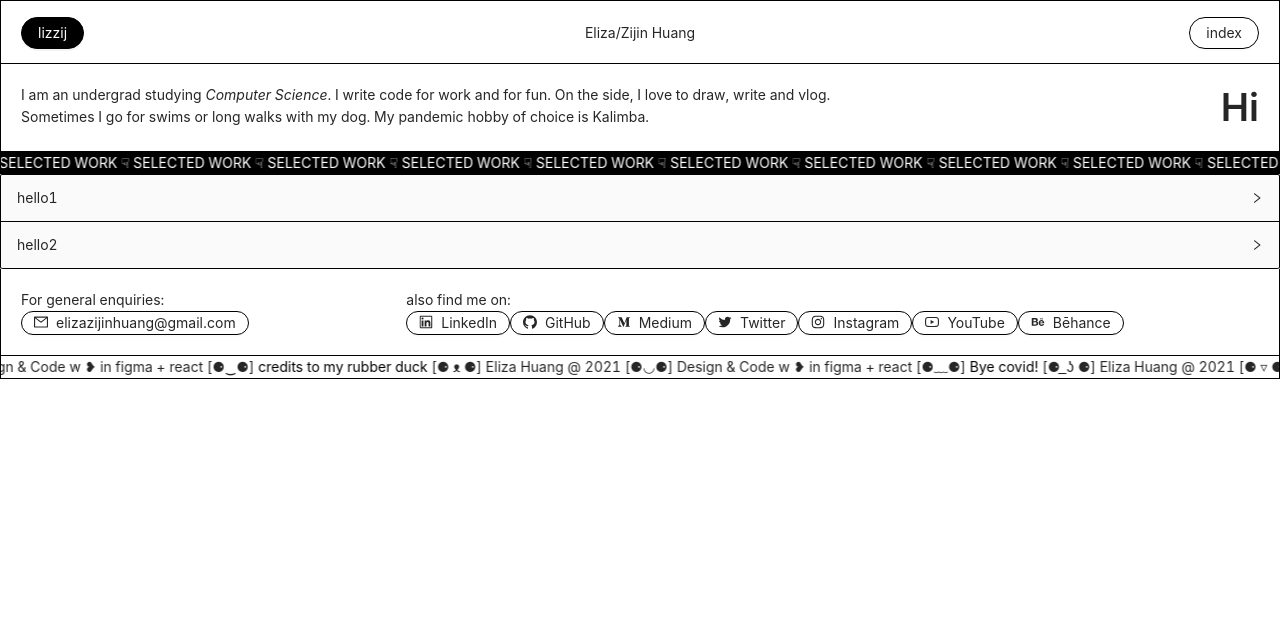
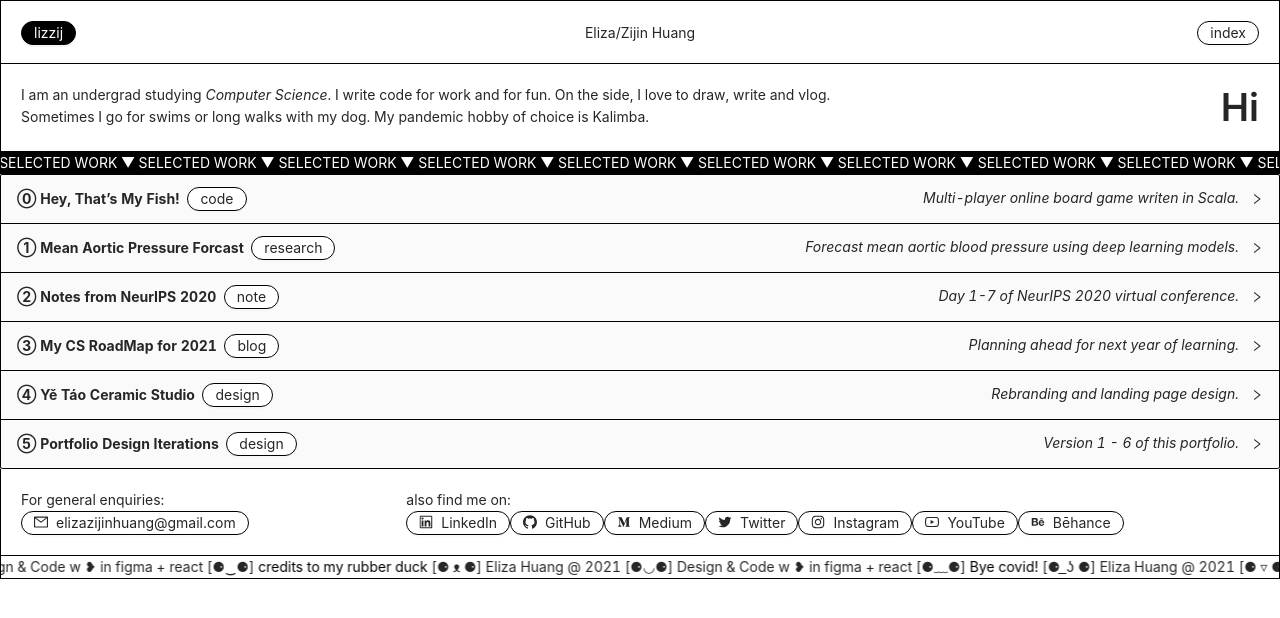
Before and after one commit to lizzij/Portfolio, a React (Create React App) app in the folder portfolio/: page / in a window 1280 px wide. Shown: the top 618 px of the page. Built offline with nearby package versions, Linux system fonts and the light colour scheme.

Commit message:
project menu

```diff
--- a/portfolio/src/components/HeaderMenu/index.js
+++ b/portfolio/src/components/HeaderMenu/index.js
@@ -5,11 +5,11 @@ function HeaderMenu() {
   return (
     <Row className="HeaderMenu">
       <Col align="left" span={6}>
-        <Button type="primary" shape="round">lizzij</Button>
+        <Button type="primary" size="small" shape="round">lizzij</Button>
       </Col>
       <Col span={12} className="Name">Eliza/Zijin Huang</Col>
       <Col align="right" span={6}>
-        <Button type="default" shape="round">index</Button>
+        <Button type="default"  size="small" shape="round">index</Button>
       </Col>
     </Row>
   );
--- a/portfolio/src/components/Work/data.json
+++ b/portfolio/src/components/Work/data.json
@@ -2,14 +2,40 @@
   "projects":
   [
     {
-      "header":"hello1",
-      "key":"1",
-      "blurb":"about1"
+      "title":"⓪ Hey, That’s My Fish!",
+      "key":"0",
+      "tags": ["code"],
+      "blurb":"Multi-player online board game writen in Scala."
     },
     {
-      "header":"hello2",
-      "key":"2",
-      "blurb":"about2"
+      "title":"① Mean Aortic Pressure Forcast",
+      "key":"1",
+      "tags": ["research"],
+      "blurb":"Forecast mean aortic blood pressure using deep learning models."
+    },
+    {
+      "title": "② Notes from NeurIPS 2020",
+      "key": "2",
+      "tags": ["note"],
+      "blurb": "Day 1-7 of NeurIPS 2020 virtual conference."
+    },
+    {
+      "title": "③ My CS RoadMap for 2021",
+      "key": "3",
+      "tags": ["blog"],
+      "blurb": "Planning ahead for next year of learning."
+    },
+    {
+      "title": "④ Yě Táo Ceramic Studio",
+      "key": "4",
+      "tags": ["design"],
+      "blurb": "Rebranding and landing page design."
+    },
+    {
+      "title": "⑤ Portfolio Design Iterations",
+      "key": "5",
+      "tags": ["design"],
+      "blurb": "Version 1 - 6 of this portfolio."
     }
   ]
 }
--- a/portfolio/src/components/Work/index.js
+++ b/portfolio/src/components/Work/index.js
@@ -1,9 +1,21 @@
 import React from 'react';
-import { Collapse } from 'antd';
+import { Collapse, Row, Col, Button } from 'antd';
 import { projects } from './data.json'
 import './styles.css';
 
 const { Panel } = Collapse;
+
+const Header = ({ title, tags, blurb }) => {
+  return (
+    <Row>
+      <Col align="left" flex="1 1 250px">
+        <b>{title}</b>&nbsp;&nbsp;
+        {tags.map(tag => <Button size="small" shape="round">{tag}</Button>)}
+      </Col>
+      <Col><i>{blurb}</i></Col>
+    </Row>
+  )
+}
 
 const Work = () => {
   return (
@@ -12,11 +24,11 @@ const Work = () => {
       // defaultActiveKey={['1']}
       expandIconPosition="right"
     >
-      {projects.map((project) => {
-        const {header, key, blurb} = project;
+      {projects.map(project => {
+        const {title, key, tags, blurb} = project;
         return (
-          <Panel header={header} key={key}>
-            <p>{blurb}</p>
+          <Panel header={<Header title={title} tags={tags} blurb={blurb}/>} key={key}>
+            <p>Coming soon...</p>
           </Panel>
         );
       })}
--- a/portfolio/src/components/WorkHeaderMarquee/index.js
+++ b/portfolio/src/components/WorkHeaderMarquee/index.js
@@ -6,20 +6,20 @@ const WorkHeaderMarquee = () => {
     return (
         <p className="WorkHeaderMarquee">
             <span>
-              <nobr>SELECTED WORK ☟&nbsp;SELECTED WORK ☟&nbsp;SELECTED WORK ☟&nbsp;</nobr>
-              <nobr>SELECTED WORK ☟&nbsp;SELECTED WORK ☟&nbsp;SELECTED WORK ☟&nbsp;</nobr>
-              <nobr>SELECTED WORK ☟&nbsp;SELECTED WORK ☟&nbsp;SELECTED WORK ☟&nbsp;</nobr>
-              <nobr>SELECTED WORK ☟&nbsp;SELECTED WORK ☟&nbsp;SELECTED WORK ☟&nbsp;</nobr>
-              <nobr>SELECTED WORK ☟&nbsp;SELECTED WORK ☟&nbsp;SELECTED WORK ☟&nbsp;</nobr>
-              <nobr>SELECTED WORK ☟&nbsp;SELECTED WORK ☟&nbsp;SELECTED WORK ☟&nbsp;</nobr>
+              <nobr>SELECTED WORK ▼&nbsp;SELECTED WORK ▼&nbsp;SELECTED WORK ▼&nbsp;</nobr>
+              <nobr>SELECTED WORK ▼&nbsp;SELECTED WORK ▼&nbsp;SELECTED WORK ▼&nbsp;</nobr>
+              <nobr>SELECTED WORK ▼&nbsp;SELECTED WORK ▼&nbsp;SELECTED WORK ▼&nbsp;</nobr>
+              <nobr>SELECTED WORK ▼&nbsp;SELECTED WORK ▼&nbsp;SELECTED WORK ▼&nbsp;</nobr>
+              <nobr>SELECTED WORK ▼&nbsp;SELECTED WORK ▼&nbsp;SELECTED WORK ▼&nbsp;</nobr>
+              <nobr>SELECTED WORK ▼&nbsp;SELECTED WORK ▼&nbsp;SELECTED WORK ▼&nbsp;</nobr>
             </span>
             <span>
-              <nobr>SELECTED WORK ☟&nbsp;SELECTED WORK ☟&nbsp;SELECTED WORK ☟&nbsp;</nobr>
-              <nobr>SELECTED WORK ☟&nbsp;SELECTED WORK ☟&nbsp;SELECTED WORK ☟&nbsp;</nobr>
-              <nobr>SELECTED WORK ☟&nbsp;SELECTED WORK ☟&nbsp;SELECTED WORK ☟&nbsp;</nobr>
-              <nobr>SELECTED WORK ☟&nbsp;SELECTED WORK ☟&nbsp;SELECTED WORK ☟&nbsp;</nobr>
-              <nobr>SELECTED WORK ☟&nbsp;SELECTED WORK ☟&nbsp;SELECTED WORK ☟&nbsp;</nobr>
-              <nobr>SELECTED WORK ☟&nbsp;SELECTED WORK ☟&nbsp;SELECTED WORK ☟&nbsp;</nobr>
+              <nobr>SELECTED WORK ▼&nbsp;SELECTED WORK ▼&nbsp;SELECTED WORK ▼&nbsp;</nobr>
+              <nobr>SELECTED WORK ▼&nbsp;SELECTED WORK ▼&nbsp;SELECTED WORK ▼&nbsp;</nobr>
+              <nobr>SELECTED WORK ▼&nbsp;SELECTED WORK ▼&nbsp;SELECTED WORK ▼&nbsp;</nobr>
+              <nobr>SELECTED WORK ▼&nbsp;SELECTED WORK ▼&nbsp;SELECTED WORK ▼&nbsp;</nobr>
+              <nobr>SELECTED WORK ▼&nbsp;SELECTED WORK ▼&nbsp;SELECTED WORK ▼&nbsp;</nobr>
+              <nobr>SELECTED WORK ▼&nbsp;SELECTED WORK ▼&nbsp;SELECTED WORK ▼&nbsp;</nobr>
             </span>
         </p>
     );
```
Also changed, not shown: 1 other file (tests, documents, lock files or other folders).
